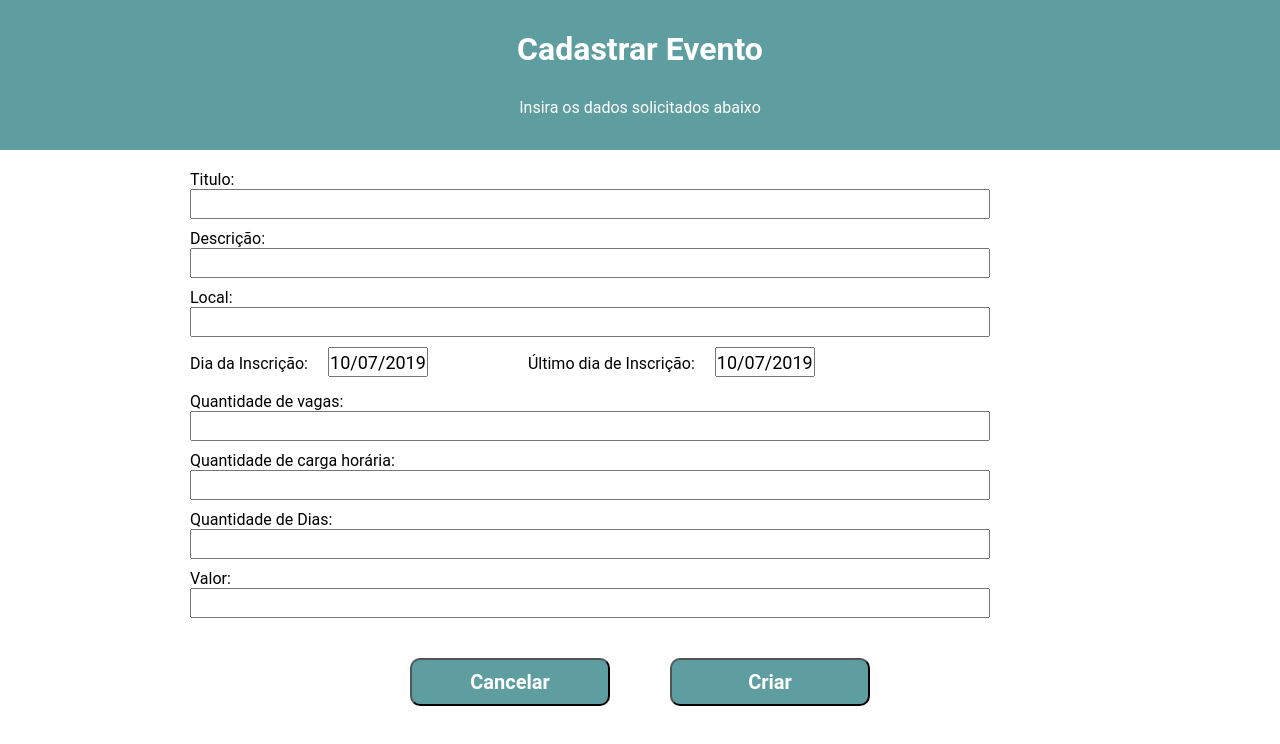
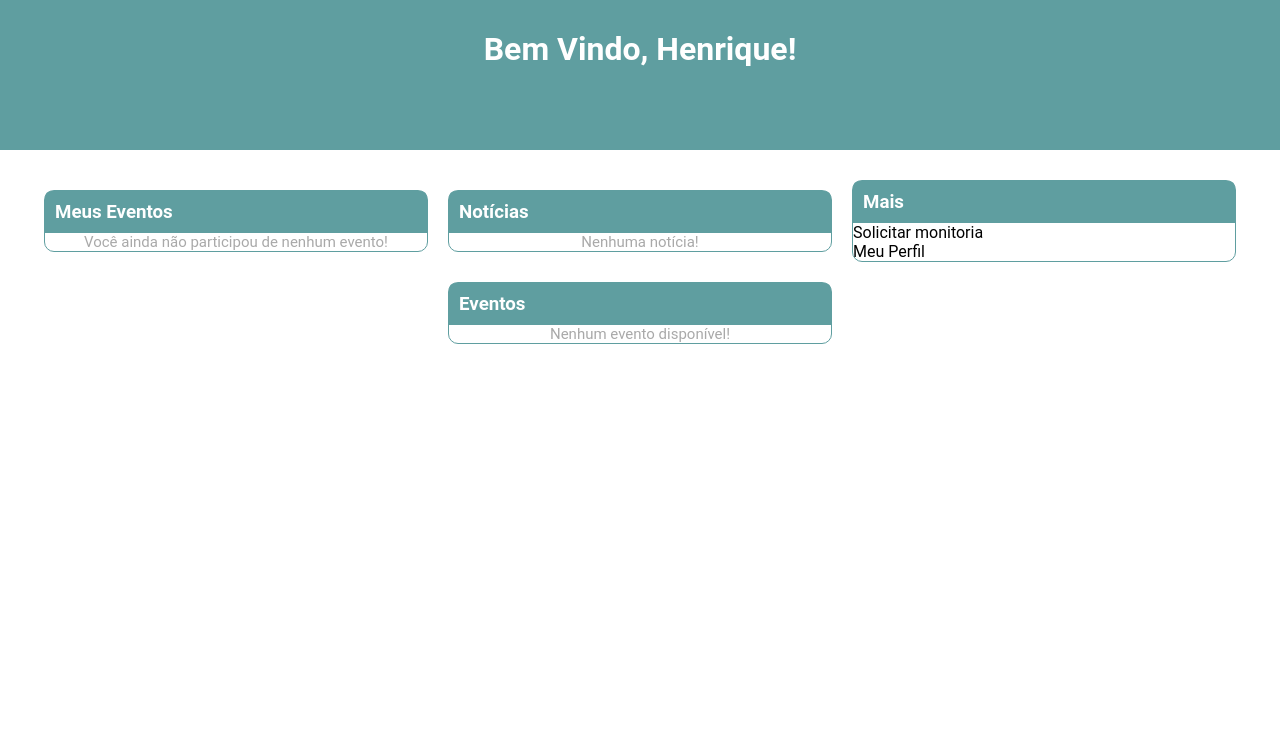
Before and after one commit to PETCC-UFRN/ePET-visual, a React (Create React App) app: page / in a window 1280 px wide. Shown: the top 744 px of the page. Built offline with nearby package versions, Linux system fonts and the light colour scheme; a web font is replaced by a local one.

Commit message:
Inclusão das telas de listar eventos e a de home do usuário.

```diff
--- /dev/null
+++ b/src/pages/Eventos/ListarEventos.css
@@ -0,0 +1,37 @@
+*{
+    margin: auto  0;
+    padding: 0;
+}
+
+h1{
+    padding: 30px;
+}
+
+.top{
+    background-color: cadetblue;
+    height: 150px;
+    text-align: center;
+    color: #fff;
+    margin-bottom: 20px;
+}
+
+.item{
+    padding: 20px;
+    border: 1px silver solid;
+    border-radius: 10px;
+    margin-bottom: 20px;
+}
+
+.itemTitle {
+    font-size: 20px;
+    font-weight: 800;
+}
+
+.itemInfo {
+    color: silver;
+}
+
+.status_{
+    display: inline;
+    color: limegreen;
+}
--- /dev/null
+++ b/src/pages/Eventos/ListarEventos.js
@@ -0,0 +1,79 @@
+import React, { Component } from 'react';
+
+import "./ListarEventos.css";
+
+import { BrowserRouter as Router, NavLink, Route } from 'react-router-dom';
+import DatePicker from "react-datepicker";
+
+import "react-datepicker/dist/react-datepicker.css";
+
+
+
+class ListarEventos extends Component {
+
+    constructor() {
+        super();
+
+        this.state = {
+        }
+
+    }
+
+    lista = [
+        {
+            'titulo': 'Festa do PET',
+            'descricao': 'AAAAAAAAAAAAAAAAAAA',
+            'local': 'DIMAP',
+            'diaInscricao': '01/01/2019',
+            'ultimoDiaInscricao': '02/01/2019',
+            'qntVagas': 12,
+            'qntCH': 4,
+            'qntDias': 4,
+            'valor': 2.00,
+            'status': true
+        },
+        {
+            'titulo': 'Festa do PET 2',
+            'descricao': 'BBBBBBBBB',
+            'local': 'IMD',
+            'diaInscricao': '01/02/2019',
+            'ultimoDiaInscricao': '02/02/2019',
+            'qntVagas': 12,
+            'qntCH': 4,
+            'qntDias': 4,
+            'valor': 2.00,
+            'status': true
+        }
+    ];
+
+    render() {
+        return (
+            <Router>
+                <div>
+                    <div className="top">
+                        <h1>Eventos</h1>
+                    </div>
+
+                    <div>
+                        {this.lista.map((item, index) => (
+                            <div className="item">
+                                <div>
+                                    <p className="itemTitle">{item.titulo}</p>
+                                    <br />
+                                    <div>
+                                        <p className="itemInfo">Local: {item.local} - Inscrições: {item.diaInscricao} - {item.ultimoDiaInscricao} | {item.status ? (
+                                        <p className="status_">Disponível</p>) : (null)}</p>
+                                    </div>
+                                </div>
+                                <div>
+                                </div>
+                            </div>
+                        ))}
+                    </div>
+                </div>
+            </Router>
+        );
+    }
+}
+
+export default ListarEventos;
--- /dev/null
+++ b/src/pages/Perfil/Home.css
@@ -0,0 +1,43 @@
+*{
+    margin: auto  0;
+    padding: 0;
+}
+
+h1{
+    padding: 30px;
+}
+
+.top{
+    background-color: cadetblue;
+    height: 150px;
+    text-align: center;
+    color: #fff;
+    margin-bottom: 20px;
+}
+
+.blocos{
+    align-items: center;
+    display: flex;
+    justify-content: center;
+}
+
+.bloco{
+    margin: 10px;
+    border: 1px cadetblue solid;
+    border-radius: 10px;
+    width: 30%;
+}
+
+.bloco_title{
+    background-color: cadetblue;
+    border-top-right-radius: 6px;
+    border-top-left-radius: 6px;
+    color: white;
+    padding: 10px;
+}
+
+.noData{
+    color: darkgray;
+    font-size: 15px;
+    text-align: center;
+}
--- /dev/null
+++ b/src/pages/Perfil/Home.js
@@ -0,0 +1,111 @@
+import React, { Component } from 'react';
+
+import "./Home.css";
+
+import { BrowserRouter as Router, NavLink, Route } from 'react-router-dom';
+import DatePicker from "react-datepicker";
+
+import "react-datepicker/dist/react-datepicker.css";
+
+
+class Perfil extends Component {
+
+    constructor() {
+        super();
+
+        this.state = {
+            titulo: '',
+            descricao: '',
+            local: '',
+            dia_inscricao: new Date(),
+            ultimo_diainscricao: new Date(),
+            qntvagas: 0,
+            qntch: 0,
+            qntdias: 0,
+            valor: 0
+        }
+
+        this.handleInputChange = this.handleInputChange.bind(this);
+    }
+
+    meusEventos = null;
+
+    noticias = null;
+
+    user = {
+        "nome": "Henrique",
+        "cpf": "000.000.000-00",
+        "email": "henrique@email.com",
+        "senha": "123456",
+        "tipo_usuario": "petiano",
+    }
+
+    handleInputChange(event) {
+        const target = event.target;
+        const value = target.type === 'checkbox' ? target.checked : target.value;
+        const name = target.name;
+
+        this.setState({
+            [name]: value
+        });
+    }
+
+    render() {
+        return (
+            <Router>
+                <div>
+                    <div className="top">
+                        <h1>Bem Vindo, {this.user.nome}!</h1>
+                    </div>
+
+                    <div className="blocos">
+                        <div className="bloco">
+                            <h3 className="bloco_title">Meus Eventos</h3>
+                            {this.meusEventos ? (
+                                <p>
+                                    LISTAR EVENTOS
+                                </p>
+                            ) : (
+                                    <p className="noData">Você ainda não participou de nenhum evento!</p>
+                                )}
+                        </div>
+
+                        <div className="bloco">
+                            <h3 className="bloco_title">Notícias</h3>
+                            {this.noticias ? (
+                                <p>
+                                    LISTAR Noticias
+                                </p>
+                            ) : (
+                                    <p className="noData">Nenhuma notícia!</p>
+                                )}
+                        </div>
+
+                        <div className="bloco">
+                            <h3 className="bloco_title">Mais</h3>
+                            <p>Solicitar monitoria</p>
+                            <p>Meu Perfil</p>
+                        </div>
+
+                    </div>
+                    <div className="blocos">
+                        <div className="bloco">
+                            <h3 className="bloco_title">Eventos</h3>
+                            {this.meusEventos ? (
+                                <p>
+                                    LISTAR EVENTOS
+                                </p>
+                            ) : (
+                                    <p className="noData">Nenhum evento disponível!</p>
+                                )}
+                        </div>
+                    </div>
+
+
+                </div>
+            </Router>
+        );
+    }
+}
+
+export default Perfil;
--- a/src/routes.js
+++ b/src/routes.js
@@ -3,6 +3,8 @@ import { isAuthenticated } from './services/auth';
 import LoginPage from './pages/Loginpage';
 import { BrowserRouter, Route, Switch, Redirect } from 'react-router-dom';
 import CriarEvento from './pages/Eventos/CriarEvento';
+import ListarEventos from './pages/Eventos/ListarEventos';
+import Perfil from './pages/Perfil/Home';
 
 const Home = ({ component: Component, ...rest }) => (
     <Route {...rest} render={props => (
@@ -24,10 +26,18 @@ function criarEvento(){
     return <CriarEvento />;
 }
 
+function listarEventos(){
+    return <ListarEventos />;
+}
+
+function perfilComp(){
+    return <Perfil />;
+}
+
 const Routes = () => (
     <BrowserRouter>
         <Switch>
-            <Route exact path="/" component={criarEvento} />
+            <Route exact path="/" component={perfilComp} />
             <Home path="/app" component={() => <h1>Você está logado!</h1>} />
         </Switch>
     </BrowserRouter>
```
Also changed, not shown: src/App.js (line endings or trailing spaces).
